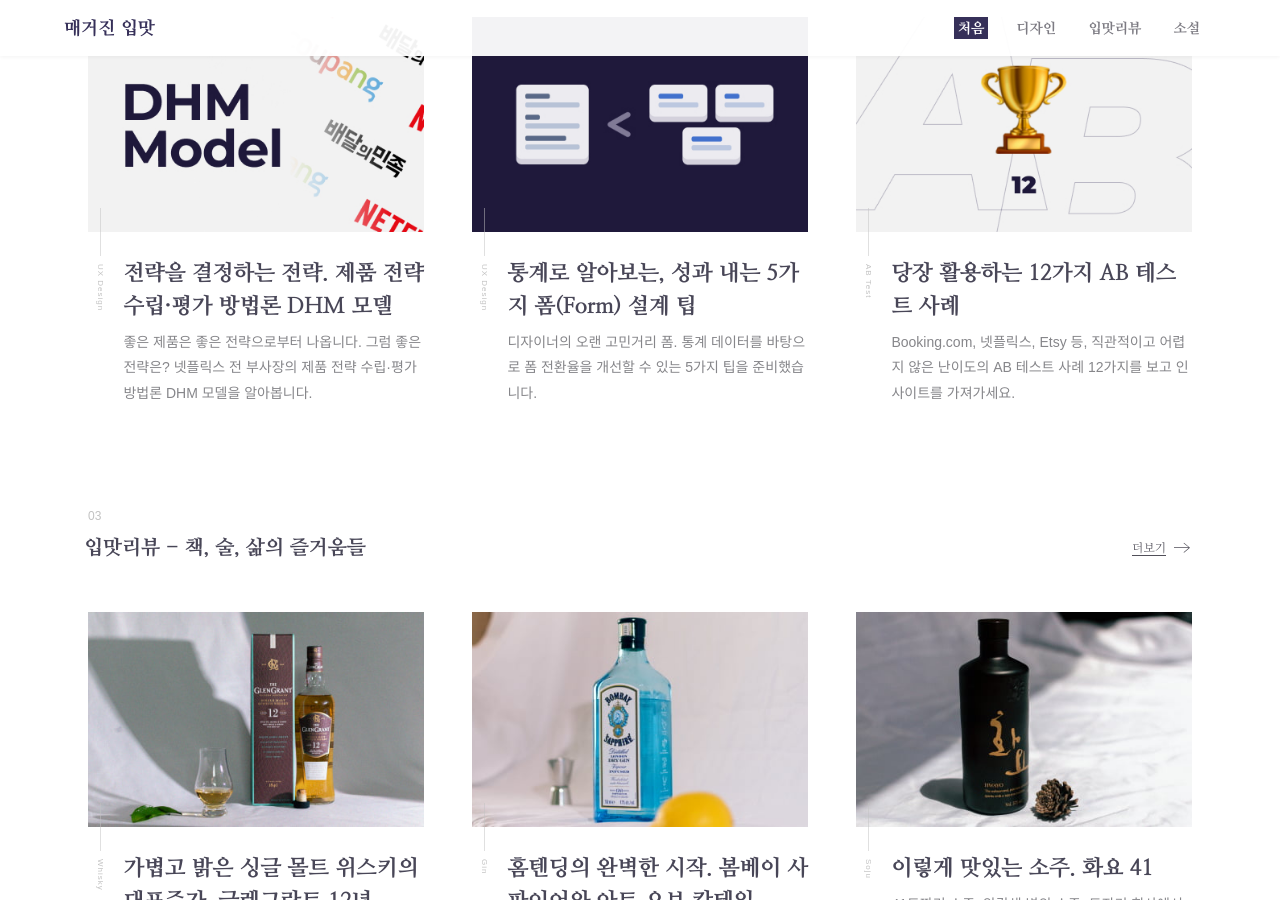
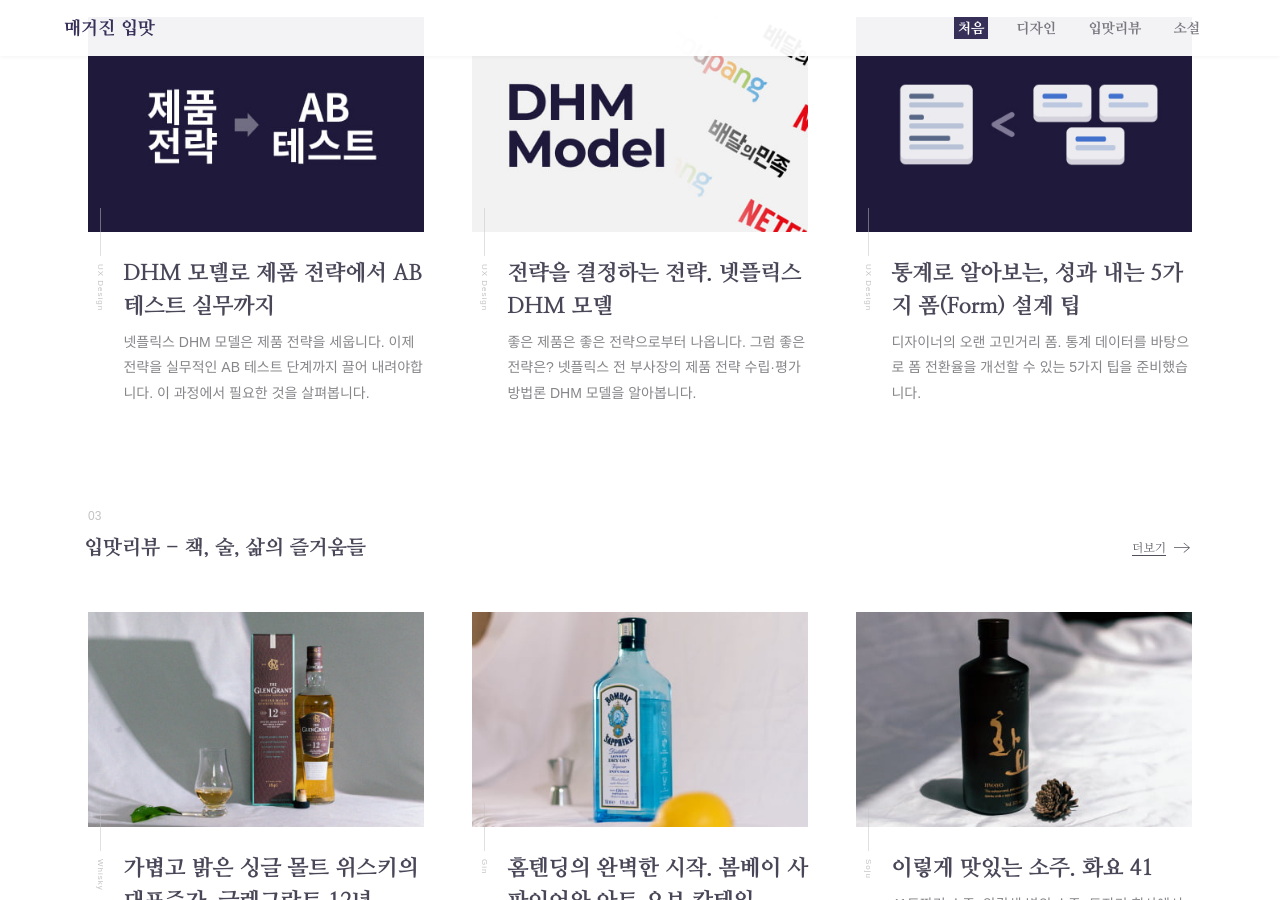
Before and after one commit to dewberry9/proj.dewberry.github.io, a Jekyll site: the page built from index.html, in a window 1280 px wide and 900 px high, scrolled down 680 px. Built offline with Jekyll 4.4.1, drawn with Linux system fonts in a browser that asks for light colours; some web fonts are replaced; some of the changed lines change nothing that is shown.

Commit message:
feat: Upload DHM Model Strategy to AB Test

```diff
--- a/_posts/2021-08-16-dhm-model-for-product-strategy.md
+++ b/_posts/2021-08-16-dhm-model-for-product-strategy.md
@@ -1,5 +1,5 @@
 ---
-title: 전략을 결정하는 전략. 제품 전략 수립·평가 방법론 DHM 모델
+title: 전략을 결정하는 전략. 넷플릭스 DHM 모델
 layout: post
 category: design-teatime
 date: 2021-08-15 00:00:00
@@ -9,7 +9,7 @@
 topic: UX Design
 ---
 
-시리즈로 구성된 글입니다. 이번 글에서는 DHM 모델의 개념과 구성에 대해, 다음 편에서는 DHM 모델로 수립된 제품 전략이 실무적으로 구체화되는 과정을 알아봅니다.
+시리즈로 구성된 글입니다. 이번 글에서는 DHM 모델의 개념과 구성에 대해, <a title='매거진 입맛 - DHM 모델로 제품 전략에서 AB 테스트 실무까지' href='/dhm-model-strategy-to-ab-test' target='_blank' rel='noopener'>다음 편</a>에서는 DHM 모델로 수립된 제품 전략이 실무적으로 구체화되는 과정을 알아봅니다.
 {: .infor}
 
 오늘날의 디지털 프로덕트 시장은 결과물이라고 할 수 있는 제품에서부터 조직의 제품 개발 이론에 이르기까지 다양한 아이디어가 활발하게 제안되고 있습니다. 그중에서도 북극성 지표(North Star Metric)와 그로쓰 해킹의 기반이 되는 가설 - 실험 방법론, 이 둘은 수많은 조직에서 제품 개발의 방향을 결정하는 데 활용되고 있습니다.
@@ -129,8 +129,7 @@
 
 ## 정리
 
-이번 편에서는 제품 전략을 수립하는 전략인 DHM의 개념과 구성, 즉 고객 만족, 복제의 어려움, 수익성에 대해 실제 제품 사례와 함께 알아보았습니다.
-이어지는 글에서는 DHM 모델로 수립된 제품 전략이 어떤 과정을 통해 실무 단계까지 내려와 작동하는지 살펴보겠습니다.
+이번 편에서는 제품 전략을 수립하는 전략인 DHM의 개념과 구성, 즉 고객 만족, 복제의 어려움, 수익성에 대해 실제 제품 사례와 함께 알아보았습니다. <a title='매거진 입맛 - DHM 모델로 제품 전략에서 AB 테스트 실무까지' href='/dhm-model-strategy-to-ab-test' target='_blank' rel='noopener'>이어지는 글</a>에서는 DHM 모델로 수립된 제품 전략이 어떤 과정을 통해 실무 단계까지 내려와 작동하는지 살펴보겠습니다.
 
 위시켓의 지원과 함께 제작된 콘텐츠입니다.
 {: .right-infor}
--- /dev/null
+++ b/_posts/2021-08-22-dhm-model-strategy-to-ab-test.md
@@ -0,0 +1,114 @@
+---
+title: DHM 모델로 제품 전략에서 AB 테스트 실무까지
+layout: post
+category: design-teatime
+date: 2021-08-22 00:00:00
+excerpt: 넷플릭스 DHM 모델은 제품 전략을 세웁니다. 이제 전략을 실무적인 AB 테스트 단계까지 끌어 내려야합니다. 이 과정에서 필요한 것을 살펴봅니다.
+thumbnail: /assets/images/design/dhm-model-strategy-to-ab-test/00.jpg
+permalink: /dhm-model-strategy-to-ab-test
+topic: UX Design
+---
+
+시리즈로 구성된 글입니다. <a title='매거진 입맛 - 전략을 결정하는 전략. 넷플릭스 DHM 모델' href='/dhm-model-for-product-strategy' target='_blank' rel='noopener'>저번 글에서는 DHM 모델의 개념과 구성</a>에 대해 다루었습니다. 이번에는 DHM 모델로 수립된 제품 전략이 실무 레벨까지 단계적으로 구체화되는 과정을 알아봅니다.
+{: .infor}
+
+무엇이 고객에게 만족을 주는가(Delight Customers), 무엇이 제품을 복제하기 어렵게 만드는가(Hard to Copy), 그리고 무엇이 수익성을 개선하는가(Margin Enhancing). 이전 편에서 설명했듯이 DHM 모델은 위 3가지 질문을 바탕으로 제품 전략을 짜는 방법론입니다. DHM 모델은 제품 전략을 수립하고 평가할 때 핵심적인 부분에 초점을 맞추도록 도와줍니다. DHM 모델은 제품을 발전적인 방향으로 바로 세웁니다.
+
+그러나 제품 전략을 수립하고 평가하는 것으로 모든 일이 끝나지는 않습니다. 오히려 그만큼 중요한 과정이 남아 있습니다. 수립된 제품 전략을 실무 단계까지 끌어 내리는 일입니다. 이 과정이 제대로 수행되지 않는다면 아무리 좋은 제품 전략이라도 힘쓰지 못하고 흐지부지 무너질 것입니다.
+
+- 그렇다면 제품 전략에서 실무 단계까지는 어떤 과정이 있을까요?
+- 이 과정에서 필요한 지표는 어떤 특징을 가지고 있을까요?
+- 실제 제품에서 활용된 사례는 어떤 게 있을까요?
+
+## 제품 전략에서 실험까지
+
+![Product Strategy → Experiment Pyramid]({{ '/assets/images/design/dhm-model-strategy-to-ab-test/01.jpg' | relative_url }} '제품 전략 → 실험 피라미드'){: loading='lazy'}
+{: .normal-size}
+
+제품 전략이 실무 단계로 확장되는 단계는 아래와 같이 구분할 수 있습니다.
+
+1. 제품 전략
+2. 연관 지표(Proxy Metric)
+3. 세부 전술
+4. 실험
+
+제품 전략에 가까울 수록 추상적이고 광범위한 특성을 가지며, 실험 쪽에 가까울 수록 구체적이고 협소합니다.
+
+이제부터 각 단계에서 무엇을 해야하는지 알아보겠습니다.
+
+## 제품 전략 → 연관 지표(Proxy Metric)
+
+연관 지표는 제품 전략을 따라 성과를 내고 그것을 평가하는데 활용되는 목표 성격의 지표입니다. 제품 전략은 큰 단위의 방향성이라는 한계를 갖기 때문에 조직 구성원마다 같은 말이라도 통하는 뜻이 다를 수 있습니다. **연관 지표는 제품 전략의 방향성을 전사적으로 통용되는 의미**로 다듬습니다. 깁슨이 설명하는 2005년 넷플릭스의 <a title='Gibson Biddle, 2019 - #3 The Strategy/Metric/Tactic Lockup' href='https://gibsonbiddle.medium.com/3-the-strategy-metric-tactic-lock-up-b7539ec69a7e' target='_blank' rel='noopener'>주요 제품 전략과 연관 지표</a>를 참고하면 이해가 쉬울 것입니다.
+
+![Netflix's main product strategies and related indicators in 2005]({{ '/assets/images/design/dhm-model-strategy-to-ab-test/02.jpg' | relative_url }} '2005년 넷플릭스 주요 제품 전략 및 연관 지표'){: loading='lazy'}
+{: .full-size}
+
+‘개인화’, ‘쉽고 단순한 제품’,’ 소셜 기능’, ‘영화 탐색 기능’과 같은 모호한 제품 전략이 ‘6주 이내에 영화를 평가한 고객 비율’, ‘1세션 만에 3개 이상의 타이틀을 추가한 고객 비율’, ‘최소 1명의 고객과 연결된 고객 비율’, ‘1달 간 미리보기를 통해 1개 이상의 타이틀을 추가한 고객 비율’과 같은 연관 지표로 재정의되는 것을 볼 수 있습니다. 이처럼 연관 지표는 제품 전략의 애매성을 지우고 제품 전략을 공유한 조직 구성원끼리 명확한 소통이 가능하도록 만듭니다.
+
+연관 지표를 수립할 때는 크게 <a title='Gibson Biddle, 2019 - #4 Proxy Metrics' href='https://gibsonbiddle.medium.com/4-proxy-metrics-a82dd30ca810' target='_blank' rel='noopener'>6가지를 유의</a>해야 합니다.
+
+![6 points to keep in mind when establishing related indicators]({{ '/assets/images/design/dhm-model-strategy-to-ab-test/03.jpg' | relative_url }} '연관 지표 수립 6가지 유의점'){: loading='lazy'}
+{: .full-size}
+
+**1. 측정·분석이 가능해야 합니다.**
+
+연관 지표는 조직 내에서 사용되는 언어입니다. 명료한 의미가 있고 누구나 쓸 수 있어야 합니다. 추적·수집·측정·분석할 수 있어 AB 테스트 등의 데이터 기반 의사결정에 활용되는 정량적 데이터 형태가 이상적입니다.
+
+**2. 제품 개발 행위가 제어할 수 있어야 합니다.**
+
+연관 지표는 제품 전략에서 파생된 개발 행위의 성과를 측정합니다. 이러한 제품 경험의 수정이 최대한 반영되도록 지표를 설정해야 합니다. 씽씽, 디어 같은 공유 킥보드 서비스는 장마철이나 겨울철에 이용률이 떨어집니다. 이 경우 단순 이용률 추세라는 지표에서 제품 개발 행위가 차지하는 지분은 얼마 되지 않을 겁니다. 제품 개발 행위보다 제어할 수 없는 변수의 영향이 더 큰 매출 추세는 연관 지표로 부적절합니다.
+
+**3. 평균의 함정에 빠지지 않도록 주의합니다.**
+
+언뜻 들으면 평균은 모든 변수를 균등하게 반영하는 수치입니다. 하지만 잘못 측정한 평균은 소수 고객으로도 얼마든지 그 결과가 흐려질 수 있습니다. A, B, C 고객군을 대상으로 한 실험에서 A, B 고객군의 전환율이 떨어졌다고 가정합시다. 이때 C 고객군의 전환율이 극적으로 상승해 A, B, C 전체 고객군의 평균 전환율이 높아진다면, 이 실험은 전체 고객을 대상으로 한 개선이라고 볼 수 없습니다.
+
+**4. 해당 제품 전략, 나아가 그 상위 목표와 관련이 있어야 합니다.**
+
+연관 지표는 의사소통 도구이므로 해당한 제품 전략과 무관한 지표가 설정되어서는 안 됩니다. 여기서 나아가 좋은 연관 지표는 제품 전략 상위의 큰 목표를 달성하는 데 도움이 되어야 합니다. 이러한 큰 단위의 목표는 DHM 모델로 제품 전략을 수립한 경우라면 고객 만족, 복제 어려움, 수익성 개선이 될 것입니다.
+
+**5. 신규 고객에게 집중합니다.**
+
+그렇다고 기존 고객을 무시하라는 이야기는 아닙니다. 시장의 특성에 따라 다르겠지만 일반적으로 한번 들어온 고객을 유지하는 비용보다 신규 고객을 획득하는 비용이 더 큽니다. 신규 고객 유치에 비중을 두어 제품의 규모를 계속해서 키우는 방향은 이전 글에서 설명했던 <a title='Ryan Faist(Channel Key), 2021 - Amazon Flywheel: The Secret to Success for Earth’s Most Customer-Centric Company' href='https://channelkey.com/amazon-flywheel-the-secret-to-success-for-earths-most-customer-centric-company/' target='_blank' rel='noopener'>아마존 플라이휠(Amazon Flywheel)</a>의 핵심이기도 합니다. 더 큰 제품, 더 많은 고객은 더 많은 공급자를 불러오고 여기서 발생한 가격 경쟁은 고객에게 더 저렴한 상품을 공급하게 되는 결과를 낳습니다. 이는 다시 더 많은 고객을 유치하는 데 도움을 줍니다. 쿠팡이츠가 신규 배달 파트너를 위해 <a title='Coupang Design, 2021 - 보이지 않는 문제를 찾아 움직이는 쿠팡이츠 디자이너' href='https://brunch.co.kr/@coupangdesign/68' target='_blank' rel='noopener'>제품 경험을 개선한 일</a>이 대표적인 예시입니다. 비전문 인력이 선택할 수 있도록 가벼운 목표를 제공하는 게이미피케이션 온보딩, 경험이 적은 배달원을 위해 주문 밀집 지역과 지역별 평균 수입을 표기한 UI, 처음 가는 매장·배달지를 잘 찾아가고 문제없이 주차할 수 있도록 제공하는 팁 요소처럼, 배달을 시작하기까지의 전 과정을 수행하는데 <a title='매거진 입맛 - 고객 10명 중 6명은 한번 쓰고 버린다. 줄줄 새는 제품 온보딩 고치기' href='/product-led-growth-onboarding' target='_blank' rel='noopener'>필요한 동기, 난이도, 계기</a>를 세심하게 설계했습니다.
+
+**6. 제품 경험을 훼손해서는 안 됩니다.**
+
+깁슨은 고객 지원 쪽을 맡은 한 PM의 예시를 소개합니다. 그의 목표는 혼자 쓸 수 있는 고객 지원 리소스를 확충하여 고객에게서 오는 전화 상담을 줄이는 것이었습니다. 이 목표를 위해 ‘고객 1천 명 당 전화 상담 수’가 연관 지표로 정해졌습니다. 그런데 이 연관 지표는 단순히 랜딩 페이지에서 상담 전화번호를 지우는 것만으로도 개선할 수 있습니다. 이렇게 되면 전화 상담 수는 줄겠지만, 고객은 적절한 고객 지원을 받지 못해 이탈할 것입니다. 결국 이 연관 지표는 ‘2클릭 만에 상담 전화번호에 접근할 수 있는 상황에서 1천 명 당 전화 상담 수’로 수정되었습니다.
+
+## 연관 지표 → 세부 전술
+
+제품 전략, 연관 지표까지는 달성해야 하는 목적이라는 성격이 강합니다. 연관 지표에 대한 세부 전술부터 본격적으로 목표를 이루기 위해 어떻게 할지 생각하는 수단의 단계로 들어섭니다. **세부 전술은 연관 지표를 제품 전략에 맞는 쪽으로 움직이기 위해 설계된 제품 기능, 실험 가설 등의 총칭**입니다.
+위에서 설명한 넷플릭스 주요 제품 전략에 대한 연관 지표에 이어, 연관 지표에 대한 세부 전술을 나열하자면 다음과 같습니다.
+
+![Detailed tactics for Netflix-related metrics]({{ '/assets/images/design/dhm-model-strategy-to-ab-test/04.jpg' | relative_url }} '넷플릭스 연관 지표에 대한 세부 전술'){: loading='lazy'}
+{: .full-size}
+
+‘1달 간 미리보기를 통해 1개 이상의 타이틀을 추가한 고객 비율’을 높이기 위해 ‘개인화된 미리보기’, ‘영화 개요에 미리보기 노출’이라는 세부 전술이 고안되었습니다. 이처럼 세부 전술은 제품에 직접 영향을 주기 위해 고안된 복수의 방법입니다.
+
+## 세부 전술 → 실험
+
+실험 단계에서 세부 전술은 제품에 직접 작용하는 형식으로 조직화됩니다. <a title='매거진 입맛 - 매출 만드는 AB 테스트, 시작이 막막한가요? 3단계 가이드' href='/3step-ab-test' target='_blank' rel='noopener'>AB 테스트 3단계 가이드</a>에서 설명했듯이 실험은 가설 수립, 실험 진행, 결과 분석의 순서로 이뤄집니다. 전 단계에서 세웠던 세부 전술은 가설의 형태가 되어 실험 진행에 활용됩니다. 연관 지표의 변동에 따라 실험 결과를 분석·평가합니다. 여기까지 마친다면 제품 전략이 연관 지표, 세부 전술, 그리고 실험을 통해 제품에 실제로 적용된 모습을 볼 수 있습니다.
+
+## 정리
+
+DHM 모델로 수립·평가한 제품 전략이 실무 과정을 통해 제품에 적용되는 과정은 4단계입니다.
+
+1. 제품 전략
+2. 연관 지표
+3. 세부 전술
+4. 실험
+
+제품 전략은 연관 지표로 재정의되는 과정에서 조직의 목표이자 언어가 됩니다. 이때 주의해야 할 것은 6가지입니다.
+
+1. 측정·분석이 가능해야 합니다.
+2. 제품 개발 행위가 영향을 미칠 수 있어야 합니다.
+3. 평균의 함정에 빠지지 않도록 주의합니다.
+4. 해당 제품 전략, 나아가 그 상위 목표와 관련이 있어야 합니다.
+5. 신규 고객에게 집중합니다.
+6. 제품 경험을 훼손해서는 안 됩니다.
+
+다음 단계에서는 연관 지표를 개선하기 위한 여러 세부 전술을 고안합니다. 세부 전술은 실험 단계에 이르러 구체적인 가설의 형태가 됩니다. 실험 결과에 따라 제품에 세부 전술이 적용됩니다.
+
+여기까지가 제품 전략이 연관 지표, 세부 전술, 실험으로 모습을 바꿔 제품에 영향을 주는 과정입니다. 전 과정을 워터폴 방식으로 명령하고 수행하는 것보다는 조직 구성원 모두가 과정에 대해 이해하고 각자의 역할에 임한다면 더없이 이상적일 것입니다.
+
+위시켓의 지원과 함께 제작된 콘텐츠입니다.
+{: .right-infor}
```
Also changed, not shown: assets/images/design/dhm-model-for-product-strategy/00.jpg, assets/images/design/dhm-model-for-product-strategy/01.jpg, assets/images/design/dhm-model-for-product-strategy/02.jpg, assets/images/design/dhm-model-for-product-strategy/03.jpg, assets/images/design/dhm-model-for-product-strategy/04.jpg, assets/images/design/dhm-model-for-product-strategy/05.jpg, assets/images/design/dhm-model-strategy-to-ab-test/00.jpg (added), assets/images/design/dhm-model-strategy-to-ab-test/01.jpg (added), assets/images/design/dhm-model-strategy-to-ab-test/02.jpg (added), assets/images/design/dhm-model-strategy-to-ab-test/03.jpg (added), assets/images/design/dhm-model-strategy-to-ab-test/04.jpg (added).
